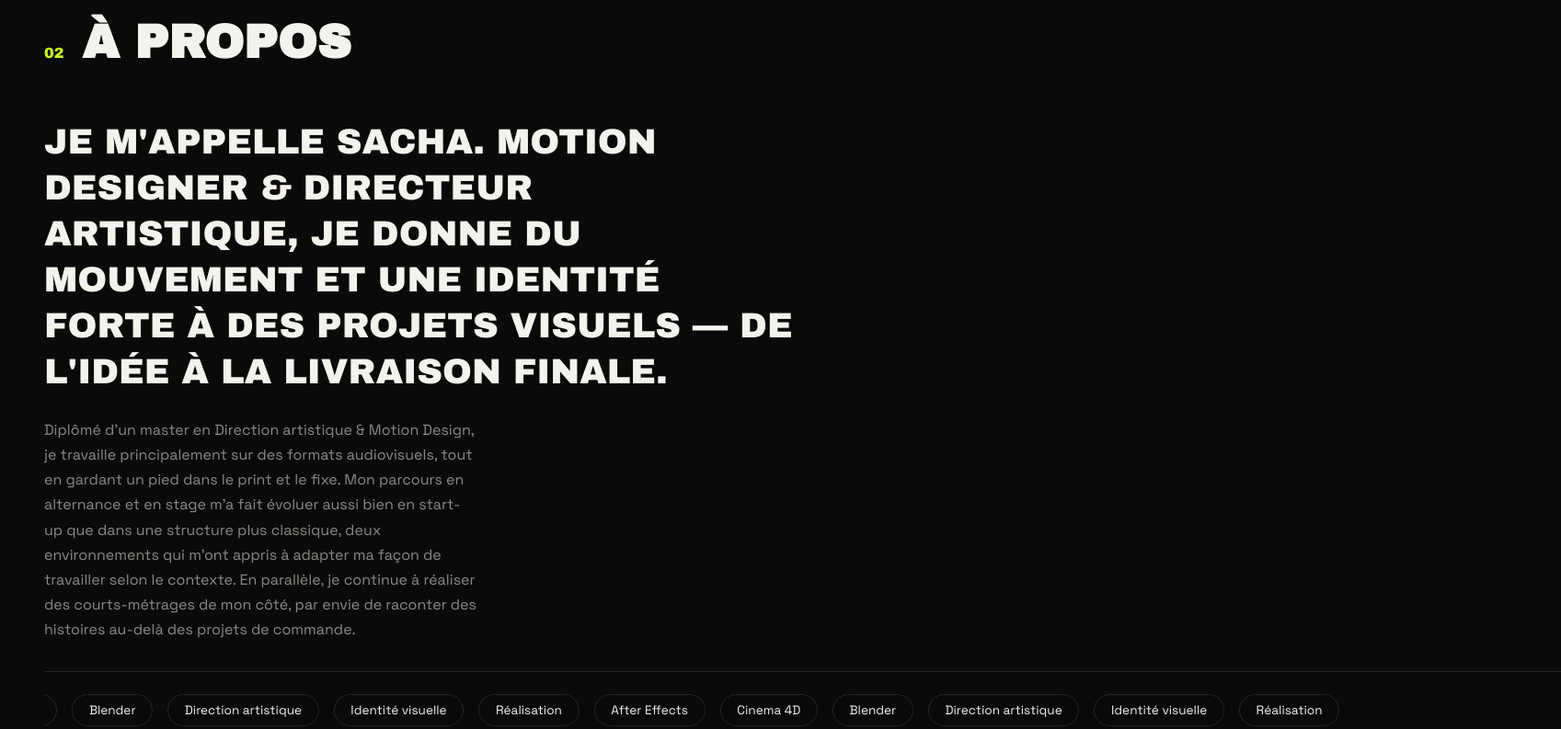
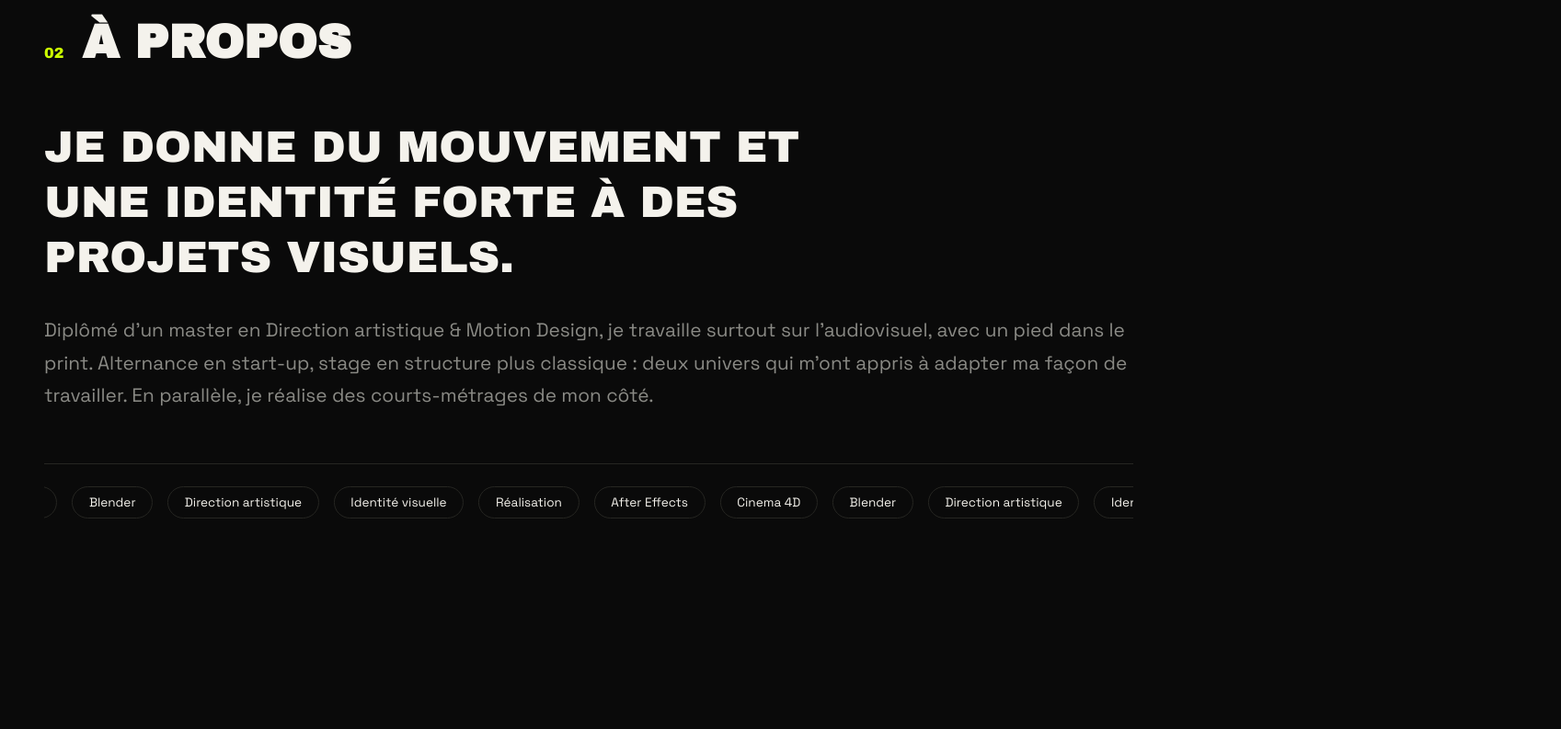
Before and after one commit to Svcha-Design/Portfolio, a plain HTML site: page index.html in a window 1280 px wide. Shown: the part 2880-3673 px from the top of the page at 92% size, 1697 px wide, since content can reach past the window. Drawn offline with Linux system fonts and the light colour scheme.

Commit message:
Redesign about section: shorter bio, single-column layout, wider text

```diff
--- a/index.html
+++ b/index.html
@@ -196,10 +196,10 @@
       <h2>À propos</h2>
     </div>
 
-    <div class="about-grid about-grid--full">
-      <div class="about-content">
-        <p class="about-lead">Je m'appelle Sacha. Motion Designer &amp; Directeur artistique, je donne du mouvement et une identité forte à des projets visuels — de l'idée à la livraison finale.</p>
-        <p>Diplômé d'un master en Direction artistique &amp; Motion Design, je travaille principalement sur des formats audiovisuels, tout en gardant un pied dans le print et le fixe. Mon parcours en alternance et en stage m'a fait évoluer aussi bien en start-up que dans une structure plus classique, deux environnements qui m'ont appris à adapter ma façon de travailler selon le contexte. En parallèle, je continue à réaliser des courts-métrages de mon côté, par envie de raconter des histoires au-delà des projets de commande.</p>
+    <div class="about-body">
+      <p class="about-lead">Je donne du mouvement et une identité forte à des projets visuels.</p>
+      <p class="about-text">Diplômé d'un master en Direction artistique &amp; Motion Design, je travaille surtout sur l'audiovisuel, avec un pied dans le print. Alternance en start-up, stage en structure plus classique : deux univers qui m'ont appris à adapter ma façon de travailler. En parallèle, je réalise des courts-métrages de mon côté.</p>
+    </div>
 
     <div class="skills-marquee">
       <div class="skills-track">
@@ -215,8 +215,6 @@
         <span class="skill-tag">Direction artistique</span>
         <span class="skill-tag">Identité visuelle</span>
         <span class="skill-tag">Réalisation</span>
-          </div>
-        </div>
       </div>
     </div>
   </section>
--- a/styles.css
+++ b/styles.css
@@ -423,33 +423,27 @@ main section {
 }
 
 /* about */
-.about-grid {
-  display: grid;
-  grid-template-columns: 0.8fr 1.2fr;
-  gap: 4rem;
-  align-items: start;
-}
-.about-grid--full {
-  grid-template-columns: 1fr;
+.about-body {
+  max-width: 1200px;
 }
 
 .about-lead {
   font-family: var(--ff-display);
-  font-size: clamp(1.5rem, 3vw, 2.4rem);
-  line-height: 1.3;
+  font-size: clamp(1.8rem, 4vw, 3rem);
+  line-height: 1.25;
   text-transform: uppercase;
-  max-width: 32ch;
-  margin-bottom: 1.5rem;
+  max-width: 28ch;
+  margin-bottom: 2rem;
 }
-.about-content p:not(.about-lead) {
+.about-text {
   color: var(--muted);
-  font-size: 1rem;
+  font-size: 1.3rem;
   line-height: 1.7;
-  max-width: 46ch;
-  margin-bottom: 2rem;
+  max-width: none;
 }
 
 .skills-marquee {
+  margin-top: 3.5rem;
   overflow: hidden;
   white-space: nowrap;
   border-top: 1px solid var(--line);
@@ -770,7 +764,7 @@ main section {
 
 /* responsive */
 @media (max-width: 900px) {
-  .about-grid, .contact-grid { grid-template-columns: 1fr; }
+  .contact-grid { grid-template-columns: 1fr; }
   .project-grid { grid-template-columns: 1fr; }
 }
 
```
Also changed, not shown: 1 other file. Lines whose indentation alone changed are shown as unchanged.
